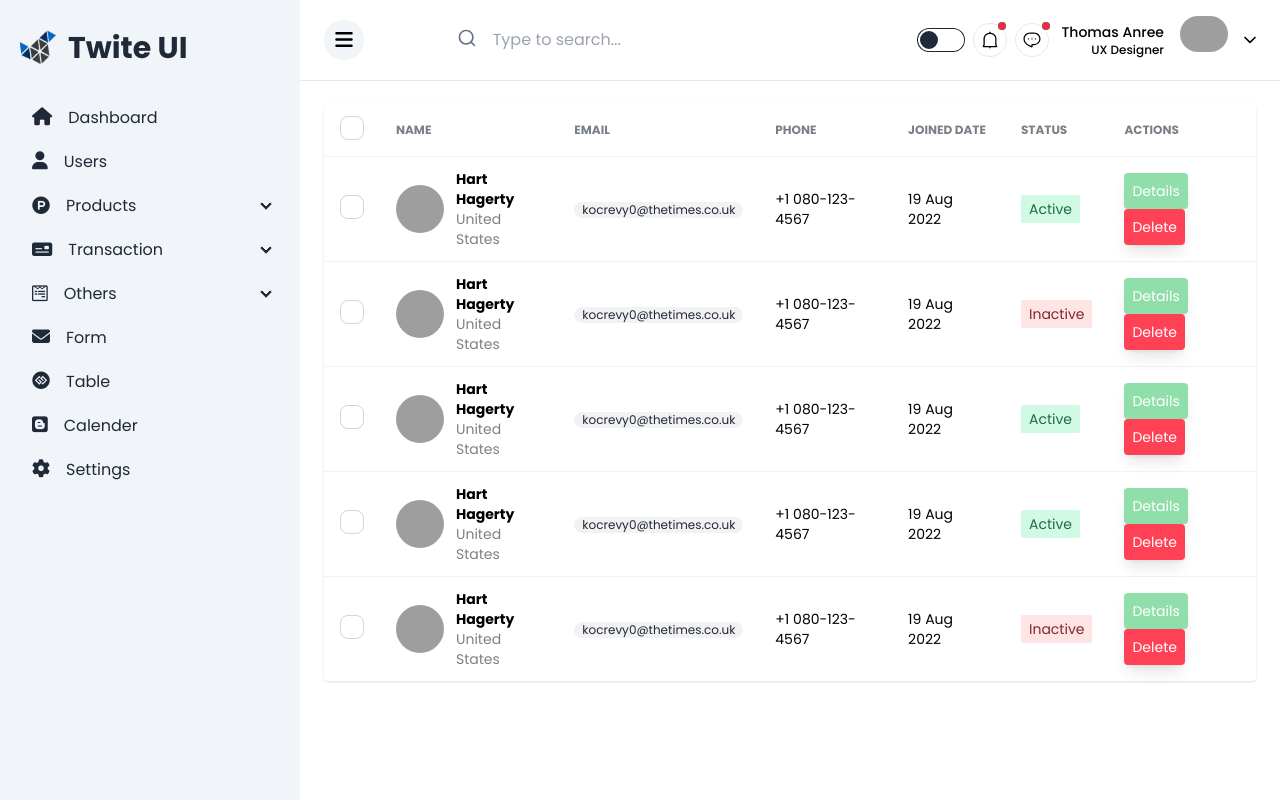
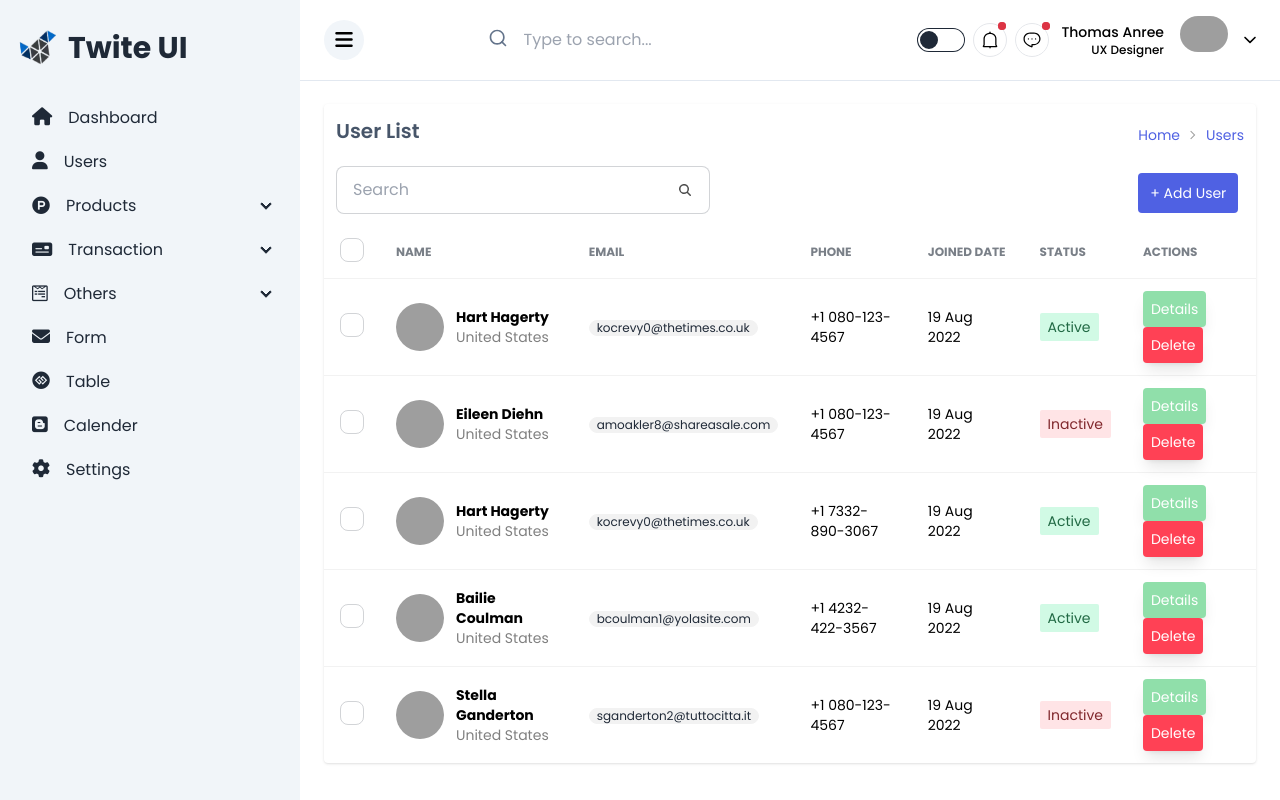
Before and after one commit to TwiteSoft/admin-dashboard, a website: page src/users.html in a window 1280 px wide. Drawn offline with Linux system fonts and the light colour scheme; grey boxes are pictures that could not be loaded.

Commit message:
user searchbar added (#1)
* user searchbar added

* responsive design

```diff
--- a/src/users.html
+++ b/src/users.html
@@ -14,16 +14,11 @@
 <body>
   <div class="w-full flex">
     <!-- left-sidebar -->
-    <div class="navigation fixed top-0 transition-all duration-300 overflow-hidden">
-      <div class="drawer lg:drawer-open">
+    <div class=" navigation fixed top-0 transition-all duration-300 overflow-hidden">
+      <div class="drawer lg:drawer-open ">
         <input id="my-drawer-2" type="checkbox" class="drawer-toggle" />
-        <div class="drawer-content flex flex-col items-center justify-center">
-          <!-- Page content here -->
-          <label for="my-drawer-2" class="btn btn-black drawer-button lg:hidden fixed top-4 left-8">
-            <i class="fa-solid fa-bars text-[20px]"></i>
-          </label>
-        </div>
-        <div class="drawer-side">
+
+        <div class="drawer-side ">
           <label for="my-drawer-2" aria-label="close sidebar" class="drawer-overlay"></label>
           <ul class="dark:bg-[#24303F] dark:text-white menu p-4 w-80  min-h-full bg-slate-100 text-base-content">
             <div class="mt-3 mb-6">
@@ -127,8 +122,8 @@
       </div>
     </div>
 
-    <div class="main sm:w-full md:w-full dark:bg-[#1C2434] bg-white dark:text-white text-black">
-      <header class="sticky top-0 z-999 flex w-full bg-white dark:bg-[#24303F] drop-shadow-1 dark:drop-shadow-none">
+    <div class="main sm:w-full md:w-full dark:bg-[#1C2434]  bg-white dark:text-white text-black">
+      <header class="sticky top-0 flex w-full bg-white dark:bg-[#24303F] drop-shadow-1 dark:drop-shadow-none">
         <div
           class="flex flex-grow items-center justify-end md:justify-end lg:justify-between px-4 py-4 shadow-2 md:px-6 2xl:px-11">
           <div class="hidden lg:block">
@@ -136,6 +131,13 @@
               class="toggleMenu cursor-pointer bg-[#F1F5F9] w-10 h-10 rounded-full flex justify-center items-center dark:bg-[#313D4A]">
               <i class="fa-solid fa-bars text-[20px]"></i>
             </div>
+          </div>
+
+          <div class=" drawer-content flex flex-col items-center justify-center">
+            <!-- Page content here -->
+            <label for="my-drawer-2" class=" btn btn-black drawer-button lg:hidden fixed top-4 left-8">
+              <i class="fa-solid fa-bars text-[20px]"></i>
+            </label>
           </div>
 
           <div class="hidden sm:block">
@@ -469,9 +471,36 @@
       </header>
 
       <!-- content -->
-     <section class="p-6">
+      <section class="lg:p-6 p-2">
         <div class="shadow rounded">
-        <table class="table">
+          <div class="flex justify-between items-center p-3">
+            <div>
+              <h2 class="text-[#475569] text-[20px] font-semibold mb-5 dark:text-white">User List</h2>
+              <label class="input input-bordered flex items-center gap-2 dark:bg-[#24303F] dark:border">
+                <input type="text" class="grow max-w-36 lg:max-w-5xl " placeholder="Search" />
+                <svg xmlns="http://www.w3.org/2000/svg" viewBox="0 0 16 16" fill="currentColor"
+                  class="w-4 h-4 opacity-70">
+                  <path fill-rule="evenodd"
+                    d="M9.965 11.026a5 5 0 1 1 1.06-1.06l2.755 2.754a.75.75 0 1 1-1.06 1.06l-2.755-2.754ZM10.5 7a3.5 3.5 0 1 1-7 0 3.5 3.5 0 0 1 7 0Z"
+                    clip-rule="evenodd" />
+                </svg>
+              </label>
+            </div>
+            <div>
+              <div class="text-sm breadcrumbs mb-5">
+                <ul>
+                  <li><a class="text-[#4F61E3]">Home</a></li>
+                  <li><a class="text-[#4F61E3]">Users</a></li>
+
+                </ul>
+              </div>
+              <div>
+                <button  class="bg-[#4F61E3] text-sm p-3 rounded text-white h-10 flex items-center">+ Add User</button>
+              </div>
+            </div>
+          </div>
+          <div class="overflow-auto">
+            <table class="table ">
               <!-- head -->
               <thead class="uppercase">
                 <tr>
@@ -501,7 +530,8 @@
                     <div class="flex items-center gap-3">
                       <div class="avatar">
                         <div class="mask mask-squircle w-12 h-12">
-                      <img class=" rounded-full" src="https://www.getadmintoolkit.com/images/avatar2.png" alt="Avatar Tailwind CSS Component" />
+                          <img class=" rounded-full" src="https://www.getadmintoolkit.com/images/avatar2.png"
+                            alt="Avatar Tailwind CSS Component" />
                         </div>
                       </div>
                       <div>
@@ -517,7 +547,7 @@
                   <td>
                     19 Aug 2022
                   </td>
-              <td >
+                  <td>
                     <span class="bg-[#D1FAE5] py-1 text-[#216944] px-2 rounded-sm">Active</span>
                   </td>
                   <td>
@@ -535,23 +565,24 @@
                     <div class="flex items-center gap-3">
                       <div class="avatar">
                         <div class="mask mask-squircle w-12 h-12">
-                      <img class=" rounded-full" src="https://www.getadmintoolkit.com/images/avatar2.png" alt="Avatar Tailwind CSS Component" />
+                          <img class=" rounded-full" src="https://www.getadmintoolkit.com/images/avatar3.png"
+                            alt="Avatar Tailwind CSS Component" />
                         </div>
                       </div>
                       <div>
-                    <div class="font-bold">Hart Hagerty</div>
+                        <div class="font-bold">Eileen Diehn</div>
                         <div class="text-sm opacity-50">United States</div>
                       </div>
                     </div>
                   </td>
                   <td>
-                <span class="badge badge-ghost badge-sm">kocrevy0@thetimes.co.uk</span>
+                    <span class="badge badge-ghost badge-sm">amoakler8@shareasale.com</span>
                   </td>
                   <td>+1 080-123-4567</td>
                   <td>
                     19 Aug 2022
                   </td>
-              <td >
+                  <td>
                     <span class="bg-[#FFE4E6] py-1 text-[#80272c] px-2 rounded-sm">Inactive</span>
                   </td>
                   <td>
@@ -569,7 +600,8 @@
                     <div class="flex items-center gap-3">
                       <div class="avatar">
                         <div class="mask mask-squircle w-12 h-12">
-                      <img class=" rounded-full" src="https://www.getadmintoolkit.com/images/avatar2.png" alt="Avatar Tailwind CSS Component" />
+                          <img class=" rounded-full" src="https://www.getadmintoolkit.com/images/avatar4.png"
+                            alt="Avatar Tailwind CSS Component" />
                         </div>
                       </div>
                       <div>
@@ -581,11 +613,11 @@
                   <td>
                     <span class="badge badge-ghost badge-sm">kocrevy0@thetimes.co.uk</span>
                   </td>
-              <td>+1 080-123-4567</td>
+                  <td>+1 7332-890-3067</td>
                   <td>
                     19 Aug 2022
                   </td>
-              <td >
+                  <td>
                     <span class="bg-[#D1FAE5] py-1 text-[#216944] px-2 rounded-sm">Active</span>
                   </td>
                   <td>
@@ -603,23 +635,24 @@
                     <div class="flex items-center gap-3">
                       <div class="avatar">
                         <div class="mask mask-squircle w-12 h-12">
-                      <img class=" rounded-full" src="https://www.getadmintoolkit.com/images/avatar2.png" alt="Avatar Tailwind CSS Component" />
+                          <img class=" rounded-full" src="https://www.getadmintoolkit.com/images/avatar3.png"
+                            alt="Avatar Tailwind CSS Component" />
                         </div>
                       </div>
                       <div>
-                    <div class="font-bold">Hart Hagerty</div>
+                        <div class="font-bold">Bailie Coulman</div>
                         <div class="text-sm opacity-50">United States</div>
                       </div>
                     </div>
                   </td>
                   <td>
-                <span class="badge badge-ghost badge-sm">kocrevy0@thetimes.co.uk</span>
+                    <span class="badge badge-ghost badge-sm">bcoulman1@yolasite.com</span>
                   </td>
-              <td>+1 080-123-4567</td>
+                  <td>+1 4232-422-3567</td>
                   <td>
                     19 Aug 2022
                   </td>
-              <td >
+                  <td>
                     <span class="bg-[#D1FAE5] py-1 text-[#216944] px-2 rounded-sm">Active</span>
                   </td>
                   <td>
@@ -637,23 +670,24 @@
                     <div class="flex items-center gap-3">
                       <div class="avatar">
                         <div class="mask mask-squircle w-12 h-12">
-                      <img class=" rounded-full" src="https://www.getadmintoolkit.com/images/avatar2.png" alt="Avatar Tailwind CSS Component" />
+                          <img class=" rounded-full" src="https://www.getadmintoolkit.com/images/avatar1.png"
+                            alt="Avatar Tailwind CSS Component" />
                         </div>
                       </div>
                       <div>
-                    <div class="font-bold">Hart Hagerty</div>
+                        <div class="font-bold">Stella Ganderton</div>
                         <div class="text-sm opacity-50">United States</div>
                       </div>
                     </div>
                   </td>
                   <td>
-                <span class="badge badge-ghost badge-sm">kocrevy0@thetimes.co.uk</span>
+                    <span class="badge badge-ghost badge-sm">sganderton2@tuttocitta.it</span>
                   </td>
                   <td>+1 080-123-4567</td>
                   <td>
                     19 Aug 2022
                   </td>
-              <td >
+                  <td>
                     <span class="bg-[#FFE4E6] py-1 text-[#80272c] px-2 rounded-sm">Inactive</span>
                   </td>
                   <td>
@@ -668,8 +702,10 @@
 
             </table>
           </div>
+        </div>
       </section>
     </div>
+
   </div>
 
 
```
Also changed, not shown: src/output.css. Lines whose indentation alone changed are shown as unchanged.
